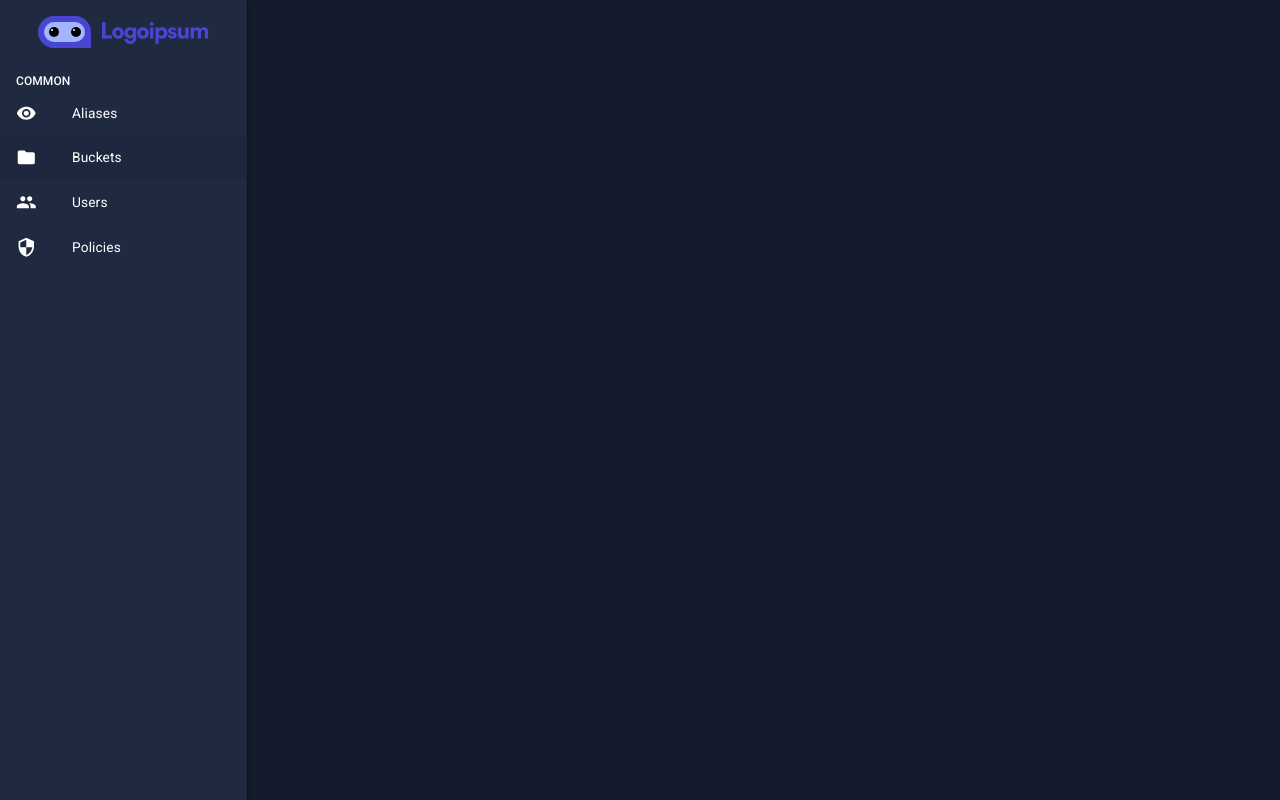
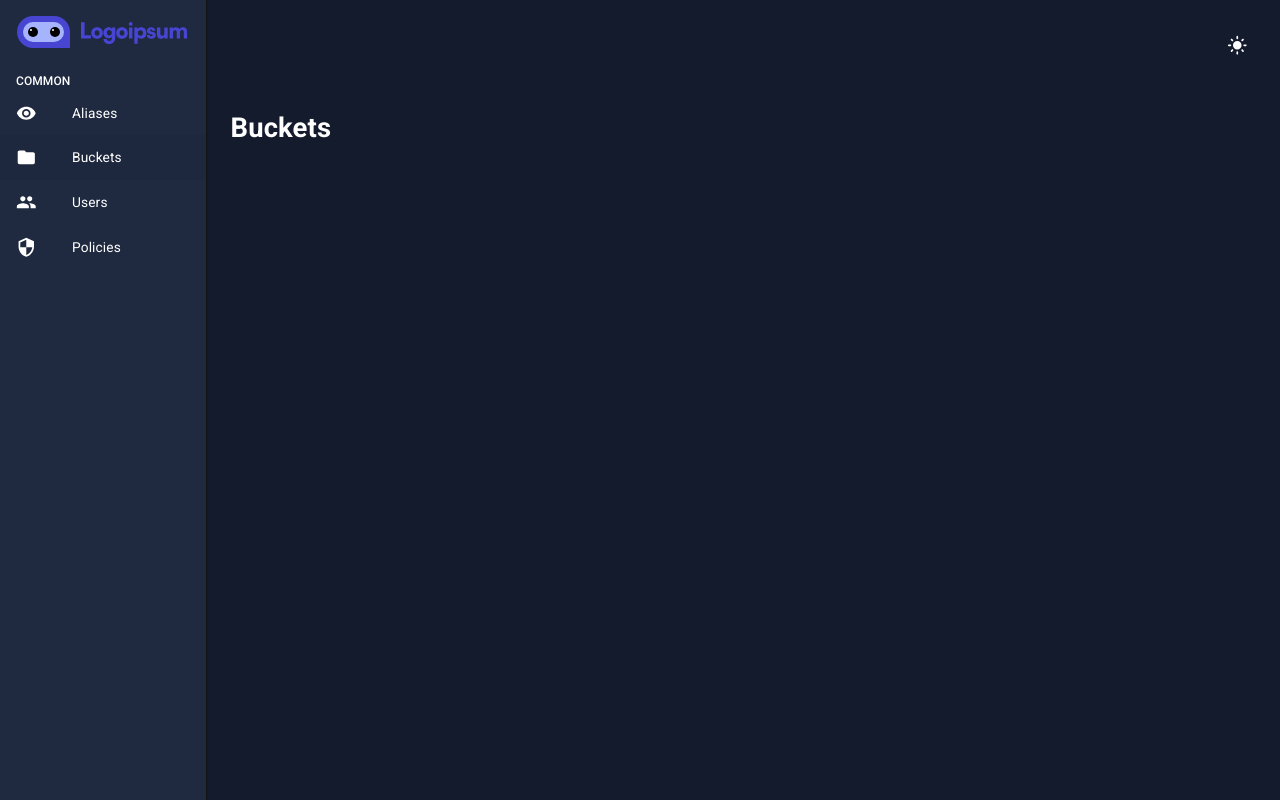
Before and after one commit to nafisrdn/minio-tools-webapp-fe, a React (Create React App) app: page /buckets in a window 1280 px wide. Built offline with nearby package versions, Linux system fonts and the light colour scheme.

Commit message:
add topbar toggle theme mode

```diff
--- /dev/null
+++ b/src/Components/Topbar/index.jsx
@@ -0,0 +1,20 @@
+import { DarkMode, LightMode } from '@mui/icons-material';
+import { IconButton, useTheme } from '@mui/material';
+import { Box } from '@mui/system';
+import { useContext } from 'react';
+import { ColorModeContext } from '../../theme';
+
+function Topbar() {
+  const theme = useTheme();
+  const colorMode = useContext(ColorModeContext);
+
+  return (
+    <Box display="flex" justifyContent="flex-end" alignItems="center" width="100%" height={90}>
+      <IconButton onClick={colorMode.toggleColorMode}>
+        {theme.palette.mode === 'dark' ? <LightMode /> : <DarkMode />}
+      </IconButton>
+    </Box>
+  );
+}
+
+export default Topbar;
--- a/src/pages/buckets/index.jsx
+++ b/src/pages/buckets/index.jsx
@@ -1,10 +1,19 @@
-import { Box } from '@mui/material';
+import { Box, Container } from '@mui/material';
 import Sidebar from '../../Components/Sidebar';
+import Topbar from '../../Components/Topbar';
 
 function BucketsPage() {
   return (
     <Box display="flex" height="100%" width="100%">
       <Sidebar />
+      <Container>
+        <Box flex={1}>
+          <Topbar />
+          <main>
+            <h1>Buckets</h1>
+          </main>
+        </Box>
+      </Container>
     </Box>
   );
 }
```
